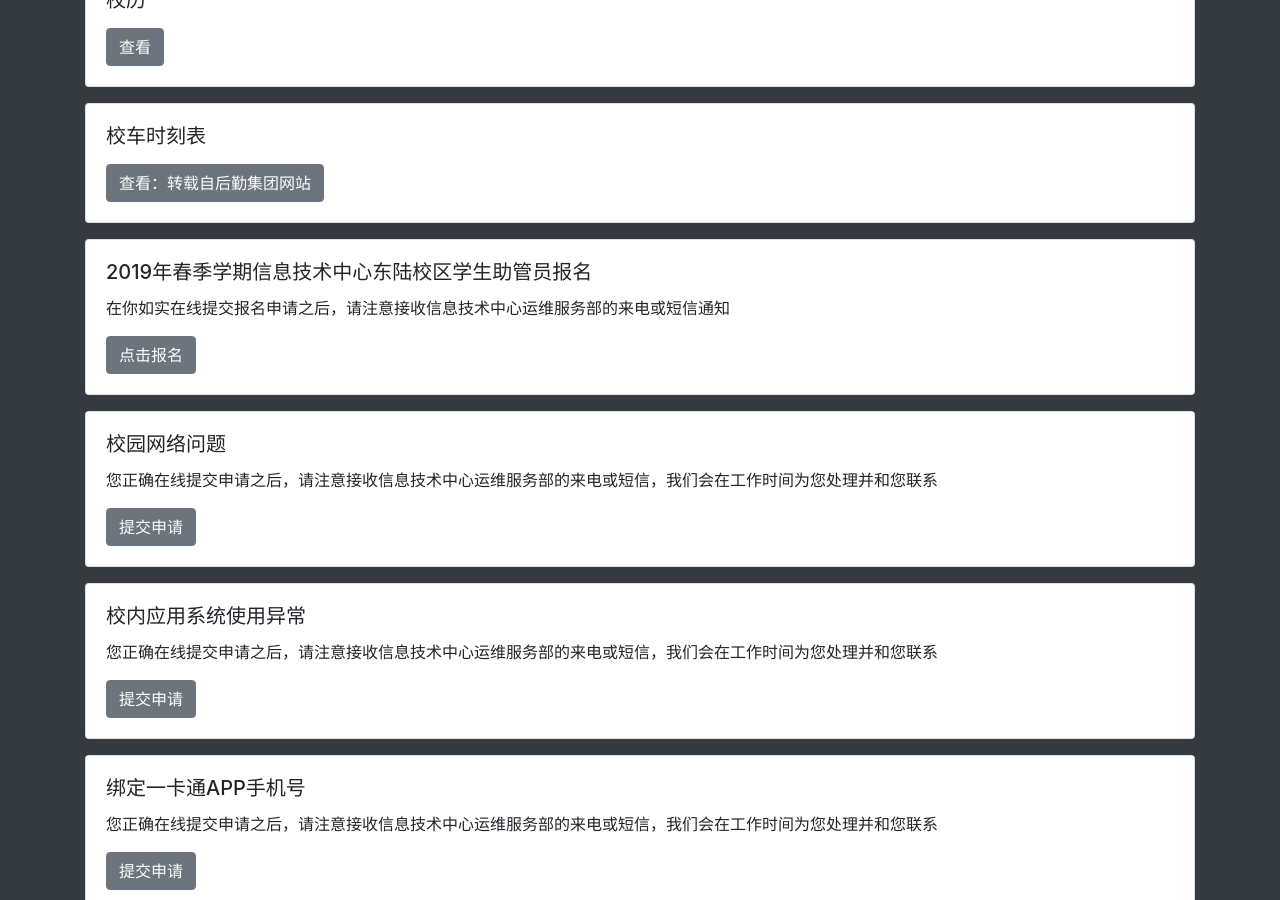
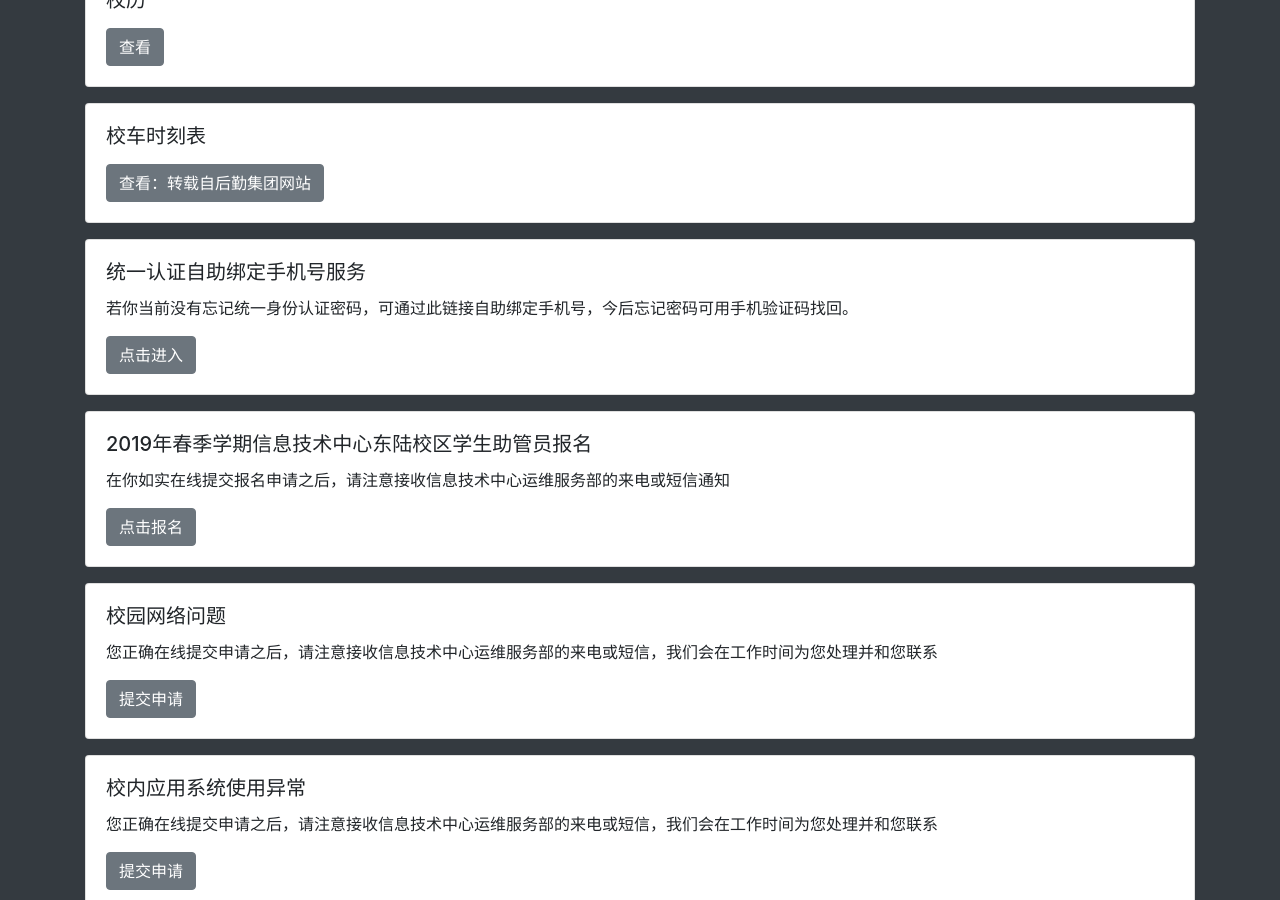
Before and after one commit to YNUOMS/ynuoms.github.io, a Jekyll site: the page built from index.html, in a window 1280 px wide and 900 px high, scrolled down 501 px. Built offline with Jekyll 4.4.1, drawn with Linux system fonts in a browser that asks for light colours; nearby versions of some CDN libraries; comment, search, counter and statistics services are not loaded.

Commit message:
Update services.yml

```diff
--- a/_data/services.yml
+++ b/_data/services.yml
@@ -5,6 +5,12 @@
 - name: 校车时刻表
   url: http://www.hqjt.ynu.edu.cn/schoolbus/675.jhtml
   label: 查看：转载自后勤集团网站
+
+- name: 统一认证自助绑定手机号服务
+  description: 若你当前没有忘记统一身份认证密码，可通过此链接自助绑定手机号，今后忘记密码可用手机验证码找回。
+  url: https://ids.ynu.edu.cn/authserver/
+  label: 点击进入
+
 
 - name: 2019年春季学期信息技术中心东陆校区学生助管员报名
   description: 在你如实在线提交报名申请之后，请注意接收信息技术中心运维服务部的来电或短信通知
```
